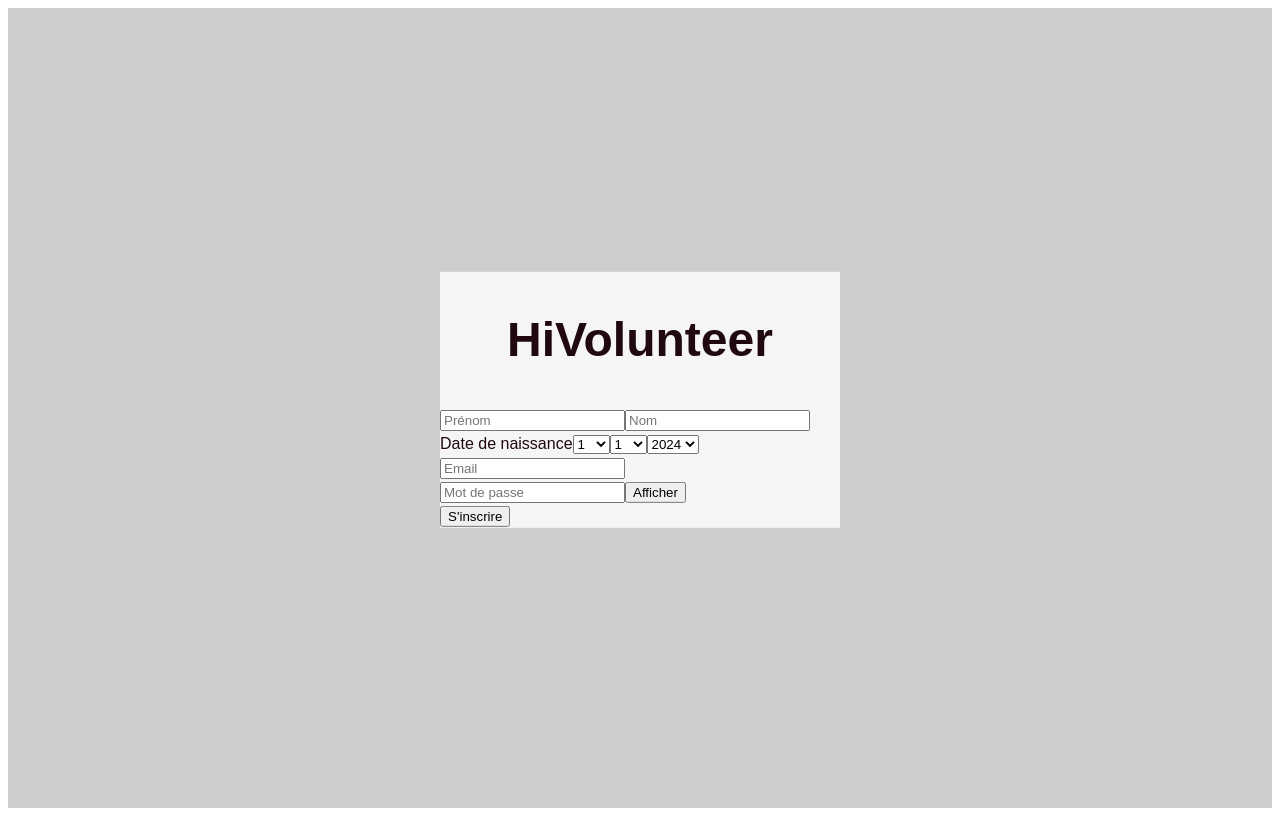
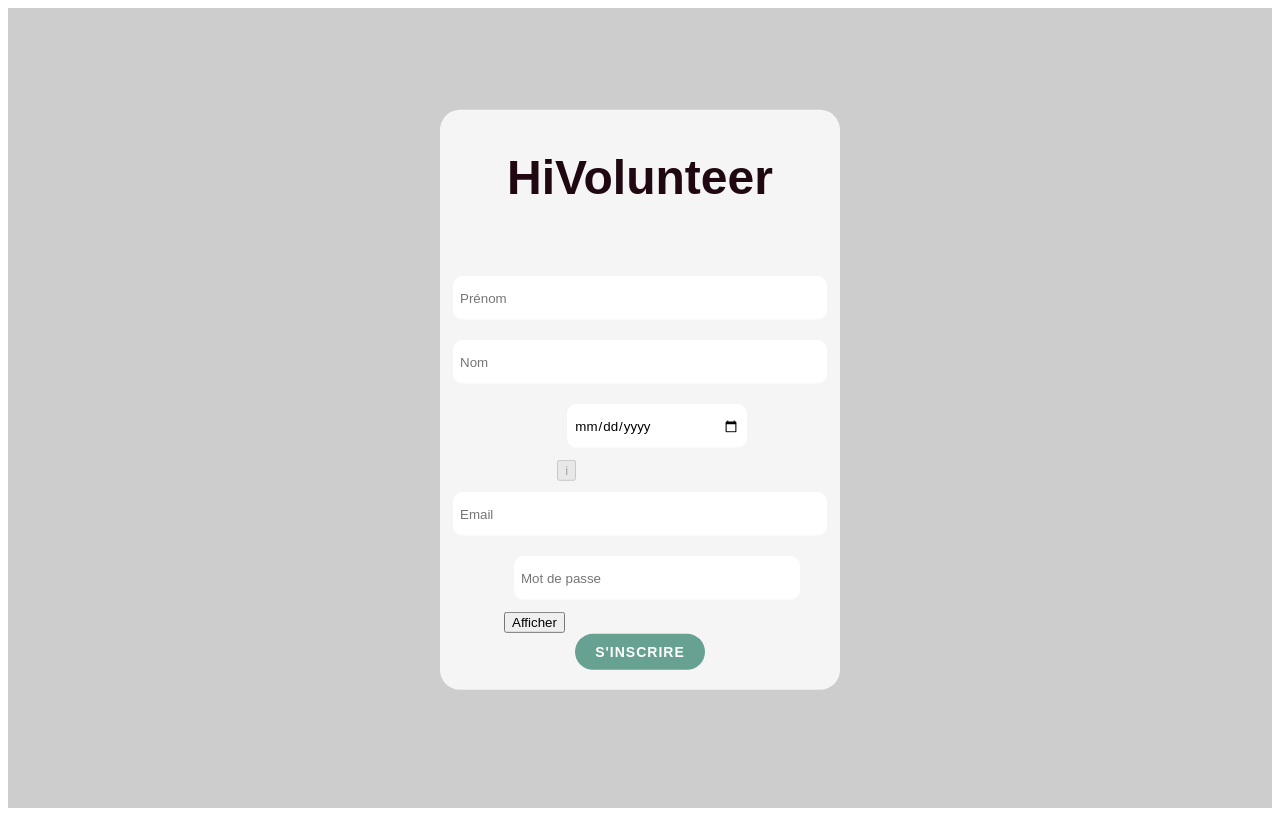
Before and after one commit to hivolunteer/web, a React (Create React App) app: page /register in a window 1280 px wide. Built offline with nearby package versions, Linux system fonts and the light colour scheme.

Commit message:
[FIX] change date input (three selectors to one input)

```diff
--- a/package.json
+++ b/package.json
@@ -12,6 +12,7 @@
     "@types/react-dom": "^18.0.11",
     "moment": "^2.29.4",
     "react": "^18.2.0",
+    "react-bootstrap": "^2.7.4",
     "react-dom": "^18.2.0",
     "react-hook-form": "^7.43.9",
     "react-router-dom": "^6.10.0",
--- a/src/pages/Register2/Register.scss
+++ b/src/pages/Register2/Register.scss
@@ -19,6 +19,7 @@
     background-color: $background;
     display: inline-block;
     height: auto;
+    border-radius: 20px;
 
     .title {
         font-family: 'Montserrat', sans-serif;
@@ -42,3 +43,32 @@
         background-color: darken($color-hivolunteer, 10%);
     }
 }
+
+.form-register {
+    display: flex;
+    flex-direction: column;
+    justify-content: center;
+    align-items: center;
+    padding: 20px;
+
+    input {
+        margin: 10px;
+        max-width: 100%;
+        width: 100%;
+    }
+}
+
+.input-register {
+    font-family: 'Monserrat', sans-serif;
+    //width: 100%;
+    height: 30px;
+    padding: 5px 5px;
+    border-radius: 10px;
+    border-color: transparent;
+    margin: 3px;
+}
+
+.input-register:focus {
+    outline: none;
+    border-color: $color-hivolunteer;
+}
--- a/src/pages/Register2/Register.tsx
+++ b/src/pages/Register2/Register.tsx
@@ -2,15 +2,12 @@ import React, { useState } from 'react';
 import { useForm } from 'react-hook-form';
 import moment from 'moment';
 import './Register.scss';
+import { Tooltip, OverlayTrigger } from 'react-bootstrap';
 
 type FormData = {
     firstName: string;
     lastName: string;
-    birth : {
-        day: number;
-        month: number;
-        year: number;
-    }
+    birthdate: string;
     email: string;
     password: string;
 };
@@ -25,10 +22,6 @@ function Register() {
     // Fonction appelée lorsque le formulaire est soumis
     const onSubmit = (data: FormData) => {
         console.log(data);
-        if (validerAge(data.birth.day, data.birth.month, data.birth.year) &&
-        validerDate(data.birth.day, data.birth.month, data.birth.year)) {
-            alert("Votre compte a bien été créé");
-        }
     };
 
     // Fonction de validation pour l'adresse mail
@@ -45,72 +38,61 @@ function Register() {
         }
     };
 
-    // Fonction de mise en forme des sélecteurs de la date de naissance
-    const days = Array.from({ length: 31 }, (_, i) => i + 1);
-    const months = Array.from({ length: 12 }, (_, i) => i + 1);
-    const years = Array.from(
-        { length: new Date().getFullYear() - 1800 },
-        (_, i) => new Date().getFullYear() - i
+    // Vérifier la date de naissance
+    const [birthdate, setBirthdate] = useState('');
+    const [showAlert, setShowAlert] = useState(false);
+    const handleBirthdateChange = (event: React.ChangeEvent<HTMLInputElement>) => {
+        setBirthdate(event.target.value);
+        //const age = moment().diff(event.target.value, 'years');
+        //setShowAlert(age < 18);
+      //  if (age < 18) {
+      //      alert('Vous devez avoir au moins 18 ans pour vous inscrire');
+      //  }
+    };
+    const renderTooltip = (props: any) => (
+        <Tooltip id="button-tooltip" {...props}>
+            Vous devez avoir au moins 18 ans pour vous inscrire
+        </Tooltip>
     );
-    // Fonction de vérification que la date de naissance est une date valide
-    const [dateValide, setDateValide] = useState(true);
-    const [ageValide, setAgeValide] = useState(true);
-    function validerDate(day: number, month: number, year: number) {
-        const momentDate = moment(`${day}/${month}/${year}`, "DD/MM/YYYY");
-        const estValide = momentDate.isValid();
-        setDateValide(estValide);
-        return estValide;
-    }
-    // Vérifier que la personne a au moins 18 ans
-    function validerAge(day: number, month: number, year: number) {
-        const momentDate = moment(`${day}/${month}/${year}`, "DD/MM/YYYY");
-        const age = moment().diff(momentDate, "years", true);
-        const estValide = age >= 18;
-        setAgeValide(estValide);
-        return estValide;
-    }
-
+    const age = moment().diff(birthdate, 'years');
+    const showTooltip = age < 18;
 
     const i = 1;
     return (
         <div className="main">
             <div className="container">
                 <h1 className="title">HiVolunteer</h1>
-                <form onSubmit={handleSubmit(onSubmit)}>
+                <form className='form-register' onSubmit={handleSubmit(onSubmit)}>
                     {/* Champs pour le prénom et le nom */}
-                    <input {...register("firstName")} placeholder="Prénom" />
-                    <input {...register("lastName")} placeholder="Nom" />
+                    <input className='input-register' {...register("firstName")} placeholder="Prénom" />
+                    <input className='input-register' {...register("lastName")} placeholder="Nom" />
 
-                    {/* Champs pour la date de naissance*/}
+                    {/* Champ pour la date de naissance*/}
                     <div>
-                        Date de naissance
-                        <select {...register("birth.day")}>
-                          {days.map((day) => (
-                            <option key={day} value={day}>
-                              {day}
-                            </option>
-                          ))}
-                        </select>
-                        <select {...register("birth.month")}>
-                          {months.map((month) => (
-                            <option key={month} value={month}>
-                              {month}
-                            </option>
-                          ))}
-                        </select>
-                        <select {...register("birth.year")}>
-                          {years.map((year) => (
-                            <option key={year} value={year}>
-                              {year}
-                            </option>
-                          ))}
-                        </select>
-                        {!dateValide && <p>La date n'est pas valide</p>}
-                        {!ageValide && <p>Vous devez avoir au moins 18 ans pour vous inscrire</p>}
+                        <input  {...register("birthdate")} className='input-register'
+                            type="date"
+                            id="birthdate"
+                            name="birthdate"
+                            placeholder="Date de naissance"
+                            pattern='\d{1,2}/\d{1,2}/\d{4}'
+                            onChange={handleBirthdateChange}/>
+                            <OverlayTrigger
+                                placement="bottom"
+                                delay={{ show: 250, hide: 400 }}
+                                overlay={renderTooltip}
+                                show={showTooltip}
+                            >
+                                <span className="d-inline-block">
+                                    <button type="button" className="btn btn-secondary" disabled>
+                                        i
+                                    </button>
+                                </span>
+                            </OverlayTrigger>
+                            {/*showAlert && (<Alert variant='warning'>Vous devez avoir au moins 18 ans pour vous inscrire</Alert>)*/}
                     </div>
 
                     {/* Champ pour l'adresse mail */}
-                    <input
+                    <input className='input-register'
                         {...register("email", { validate: validateEmail })}
                         placeholder="Email"
                     />
@@ -120,7 +102,7 @@ function Register() {
 
                     {/* Champ pour le mot de passe */}
                     <div>
-                        <input
+                        <input className='input-register'
                             type={showPassword ? "text" : "password"}
                             {...register("password", { validate: validatePassword })}
                             placeholder="Mot de passe"
@@ -136,7 +118,7 @@ function Register() {
                     {errors.password && <p>{errors.password.message}</p>}
 
                     {/* Bouton pour soumettre le formulaire */}
-                    <button type="submit">S'inscrire</button>
+                    <button className='btn-basic' type="submit">S'inscrire</button>
                 </form>
             </div>
         </div>
```
